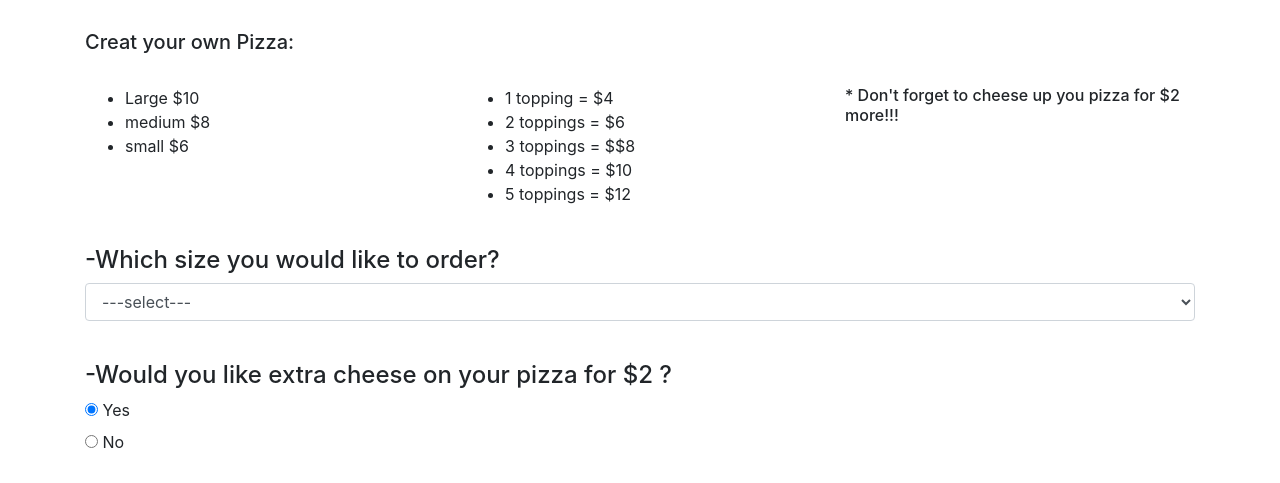
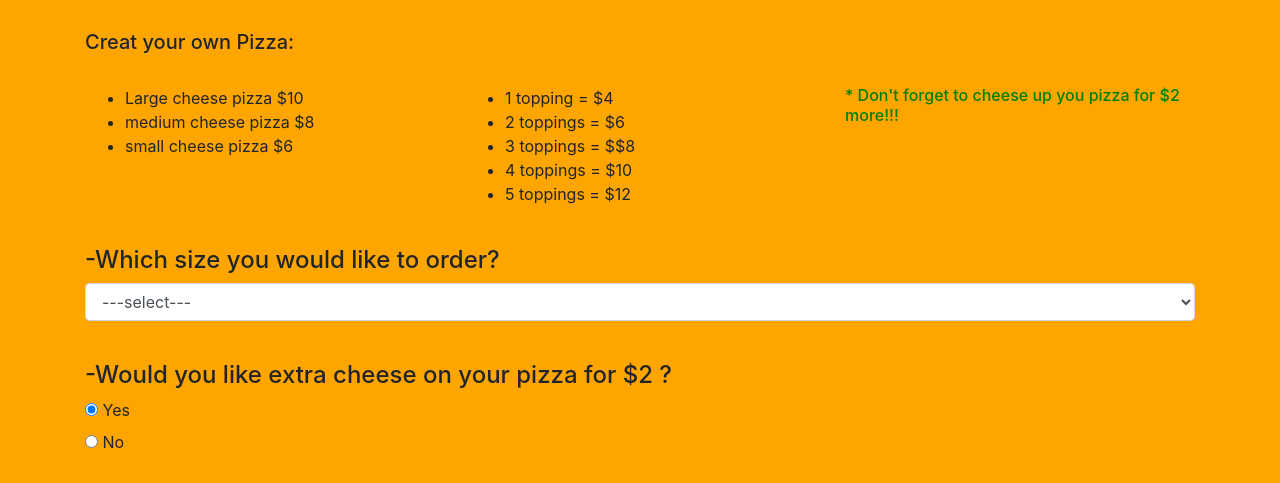
Before and after one commit to ghasemii0/weekFourthProject, a plain HTML site: page index.html in a window 1280 px wide. Shown: the part 224-707 px from the top of the page. Drawn offline with nearby package versions, Linux system fonts and the light colour scheme.

Commit message:
add background color

```diff
--- a/css/styles.css
+++ b/css/styles.css
@@ -7,3 +7,9 @@ h2 {
 #checkboxLimit{
   display: none;
 }
+#cheeseUp {
+  color: green;
+}
+body {
+  background-color: orange;
+}
--- a/index.html
+++ b/index.html
@@ -19,9 +19,9 @@
         <div class="col-md-4">
           <ul>
             <br>
-            <li>Large $10</li>
-            <li>medium $8</li>
-            <li>small $6</li>
+            <li>Large cheese pizza $10</li>
+            <li>medium cheese pizza $8</li>
+            <li>small cheese pizza $6</li>
           </ul>
         </div>
         <div class="col-md-4">
@@ -36,7 +36,7 @@
         </div>
         <div class="col-md-4">
           <br>
-          <h6>* Don't forget to cheese up you pizza for $2 more!!!</h6>
+          <h6 id = "cheeseUp">* Don't forget to cheese up you pizza for $2 more!!!</h6>
         </div>
       </div>
       <br>
--- a/js/scripts.js
+++ b/js/scripts.js
@@ -52,7 +52,7 @@ Pizza.prototype.priceIfExtraCheese = function() {
 }
 
 Pizza.prototype.toppingError = function() {
-  return "Please choose the max of 5 toppings!"
+  return "Please choose the max of 5 toppings!";
 }
 
 Pizza.prototype.pizzaInfo = function() {
```
